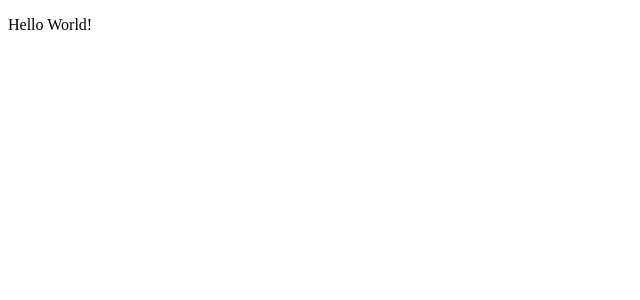
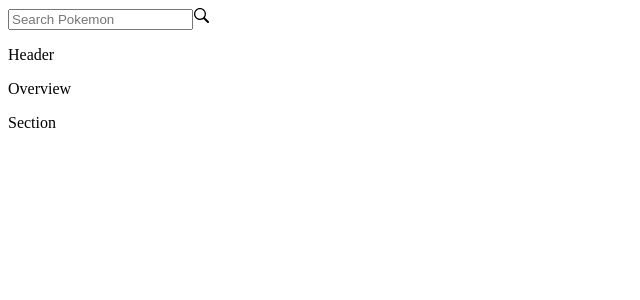
Before and after one commit to javiercuadra/pokedex, a React (Create React App) app: page / in a window 1280 px wide. Shown: the top 300 px of the page, without its empty margins (0-640 px from the left). Built offline with nearby package versions, Linux system fonts and the light colour scheme.

Commit message:
page layout

```diff
--- a/package.json
+++ b/package.json
@@ -8,6 +8,7 @@
     "@testing-library/user-event": "^7.1.2",
     "react": "^16.12.0",
     "react-dom": "^16.12.0",
+    "react-icons": "^3.8.0",
     "react-scripts": "3.3.0"
   },
   "scripts": {
--- a/src/App.js
+++ b/src/App.js
@@ -1,9 +1,12 @@
 import React from 'react';
+import { Search } from './components/layout/Search';
+import { Body } from './components/layout/Body';
 
 export const App = () => {
 	return (
 		<div className='App'>
-			<p>Hello World!</p>
+			<Search />
+			<Body />
 		</div>
 	);
 };
--- /dev/null
+++ b/src/components/Header.js
@@ -0,0 +1,5 @@
+import React from 'react';
+
+export const Header = () => {
+	return <p>Header</p>;
+};
--- /dev/null
+++ b/src/components/Overview.js
@@ -0,0 +1,5 @@
+import React from 'react';
+
+export const Overview = () => {
+	return <p>Overview</p>;
+};
--- /dev/null
+++ b/src/components/Section.js
@@ -0,0 +1,5 @@
+import React from 'react';
+
+export const Section = () => {
+	return <p>Section</p>;
+};
--- /dev/null
+++ b/src/components/layout/Body.js
@@ -0,0 +1,14 @@
+import React from 'react';
+import { Header } from '../Header';
+import { Overview } from '../Overview';
+import { Section } from '../Section';
+
+export const Body = () => {
+	return (
+		<div class='body'>
+			<Header />
+			<Overview />
+			<Section />
+		</div>
+	);
+};
--- /dev/null
+++ b/src/components/layout/Search.js
@@ -0,0 +1,13 @@
+import React from 'react';
+import { GoSearch } from 'react-icons/go';
+
+export const Search = () => {
+	return (
+		<div class='search'>
+			<input type='text' placeholder='Search Pokemon'></input>
+			<a>
+				<GoSearch />
+			</a>
+		</div>
+	);
+};
```
Also changed, not shown: 1 other file (tests, documents, lock files or other folders).
